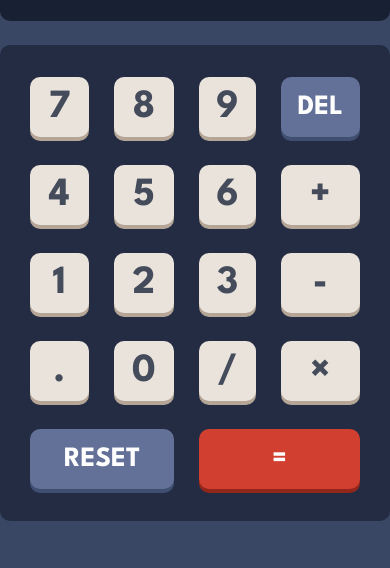
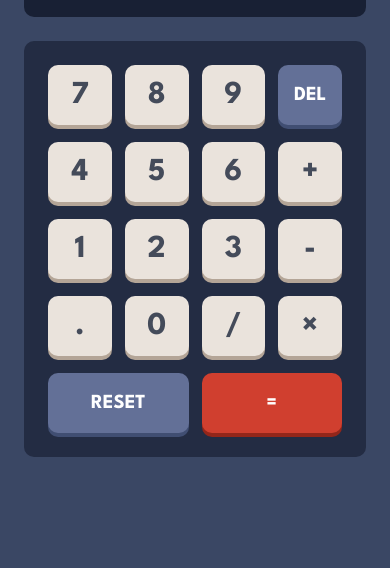
Before and after one commit to rachidbend/calculator-app, a plain HTML site: page index.html in a window 390 px wide. Shown: the part 276-844 px from the top of the page. Drawn offline with Linux system fonts and the light colour scheme.

Commit message:
completed styling the app, but without the theme toggle functionality. #2

```diff
--- a/index.html
+++ b/index.html
@@ -44,24 +44,24 @@
         <div class="screen__container">399,981</div>
       </section>
       <section class="keypad">
-        <button class="key">7</button>
-        <button class="key">8</button>
-        <button class="key">9</button>
-        <button class="key key--delete">Del</button>
-        <button class="key">4</button>
-        <button class="key">5</button>
-        <button class="key">6</button>
-        <button class="key">+</button>
-        <button class="key">1</button>
-        <button class="key">2</button>
-        <button class="key">3</button>
-        <button class="key">-</button>
-        <button class="key">.</button>
-        <button class="key">0</button>
-        <button class="key">/</button>
-        <button class="key">×</button>
-        <button class="key key--reset">Reset</button>
-        <button class="key key--equals">=</button>
+        <button id="number-7" class="key">7</button>
+        <button id="number-8" class="key">8</button>
+        <button id="number-9" class="key">9</button>
+        <button id="key-delelte" class="key key--delete">Del</button>
+        <button id="number-4" class="key">4</button>
+        <button id="number-5" class="key">5</button>
+        <button id="number-6" class="key">6</button>
+        <button id="key-plus" class="key">+</button>
+        <button id="number-1" class="key">1</button>
+        <button id="number-2" class="key">2</button>
+        <button id="number-3" class="key">3</button>
+        <button id="key-minus" class="key">-</button>
+        <button id="key-dot" class="key">.</button>
+        <button id="number-0" class="key">0</button>
+        <button id="key-devide" class="key">/</button>
+        <button id="key-multiply" class="key">×</button>
+        <button id="key-reset" class="key key--reset">Reset</button>
+        <button id="key-equals" class="key key--equals">=</button>
       </section>
     </div>
 
--- a/styles.css
+++ b/styles.css
@@ -1,9 +1,3 @@
-* {
-  padding: 0;
-  margin: 0;
-  box-sizing: border-box;
-}
-
 /* ### Theme 1
 
 #### Backgrounds
@@ -28,6 +22,12 @@
 - Very dark grayish blue: hsl(221, 14%, 31%)
 - White: hsl(0, 0%, 100%) */
 
+* {
+  padding: 0;
+  margin: 0;
+  box-sizing: border-box;
+}
+
 html {
   /* 1rem = 10px */
   font-size: 62.5%;
@@ -43,16 +43,18 @@ html {
   /* (screen background) */
   --color-blue-300: hsl(224, 36%, 15%);
   /* (delete key background) */
-  --color-blue-400: hsl(225, 21%, 49%);
+  --color-blue-400: hsla(225, 21%, 49%, 1);
+  --color-blue-700: hsl(224, 51%, 76%);
   /* (delete key shadow) */
   --color-blue-500: hsl(224, 28%, 35%);
   /* text */
   --color-blue-600: hsl(221, 14%, 31%);
 
   /* (key background, toggle) */
-  --color-red-100: hsl(6, 63%, 50%);
+  --color-red-100: hsla(6, 63%, 50%, 1);
   /* (key shadow) */
   --color-red-200: hsl(6, 70%, 34%);
+  --color-red-300: hsl(6, 93%, 67%);
 
   /* (key background) */
   --color-grey-100: hsl(30, 25%, 89%);
@@ -66,7 +68,7 @@ html {
   display: flex;
   justify-content: center;
   align-items: center;
-
+  padding: 0 2.4rem;
   background-color: var(--color-blue-100);
 }
 
@@ -166,7 +168,7 @@ html {
   border-radius: 1rem;
   padding: 3.2rem 3rem;
   display: grid;
-  grid-template-columns: repeat(4, auto);
+  grid-template-columns: repeat(4, 1fr);
 
   column-gap: 2.5rem;
   row-gap: 2.8rem;
@@ -190,12 +192,13 @@ html {
   box-shadow: 0rem 0.4rem 0rem var(--color-grey-200);
   transform: translateY(0);
 
-  transition: transform 0.06s, box-shadow 0.06s;
+  transition: transform 0.06s ease, box-shadow 0.06s ease, background 0.2s ease;
 }
 
 .key:active {
   transform: translateY(0.3rem);
   box-shadow: 0rem 0.1rem 0rem var(--color-grey-200);
+  background-color: var(--color-white);
 }
 
 /* DELETE KEY */
@@ -208,6 +211,7 @@ html {
 .key--delete:active {
   transform: translateY(0.3rem);
   box-shadow: 0rem 0.1rem 0rem var(--color-blue-500);
+  background-color: var(--color-blue-700);
 }
 
 /* RESET KEY */
@@ -221,6 +225,7 @@ html {
 .key--reset:active {
   transform: translateY(0.3rem);
   box-shadow: 0rem 0.1rem 0rem var(--color-blue-500);
+  background-color: var(--color-blue-700);
 }
 
 /* EQAULS KEY */
@@ -234,6 +239,7 @@ html {
 .key--equals:active {
   transform: translateY(0.3rem);
   box-shadow: 0rem 0.1rem 0rem var(--color-red-200);
+  background-color: var(--color-red-300);
 }
 /* attribution */
 .attribution {
@@ -243,3 +249,37 @@ html {
 .attribution a {
   color: hsl(228, 45%, 44%);
 }
+
+@media screen and (max-width: 500px) {
+  .screen {
+    height: 10.4rem;
+    padding: 2.6rem;
+  }
+  .screen__container {
+    font-size: 4.2rem;
+    letter-spacing: -0.04em;
+  }
+
+  /* INPUTS */
+  .keypad {
+    padding: 2.4rem;
+    column-gap: 1.3rem;
+    row-gap: 1.7rem;
+  }
+  .key {
+    height: 6rem;
+    font-size: 3.2rem;
+  }
+  /* DELETE KEY */
+  .key--delete {
+    font-size: 2rem;
+  }
+  /* RESET KEY */
+  .key--reset {
+    font-size: 2rem;
+  }
+  /* EQAULS KEY */
+  .key--equals {
+    font-size: 2rem;
+  }
+}
```
